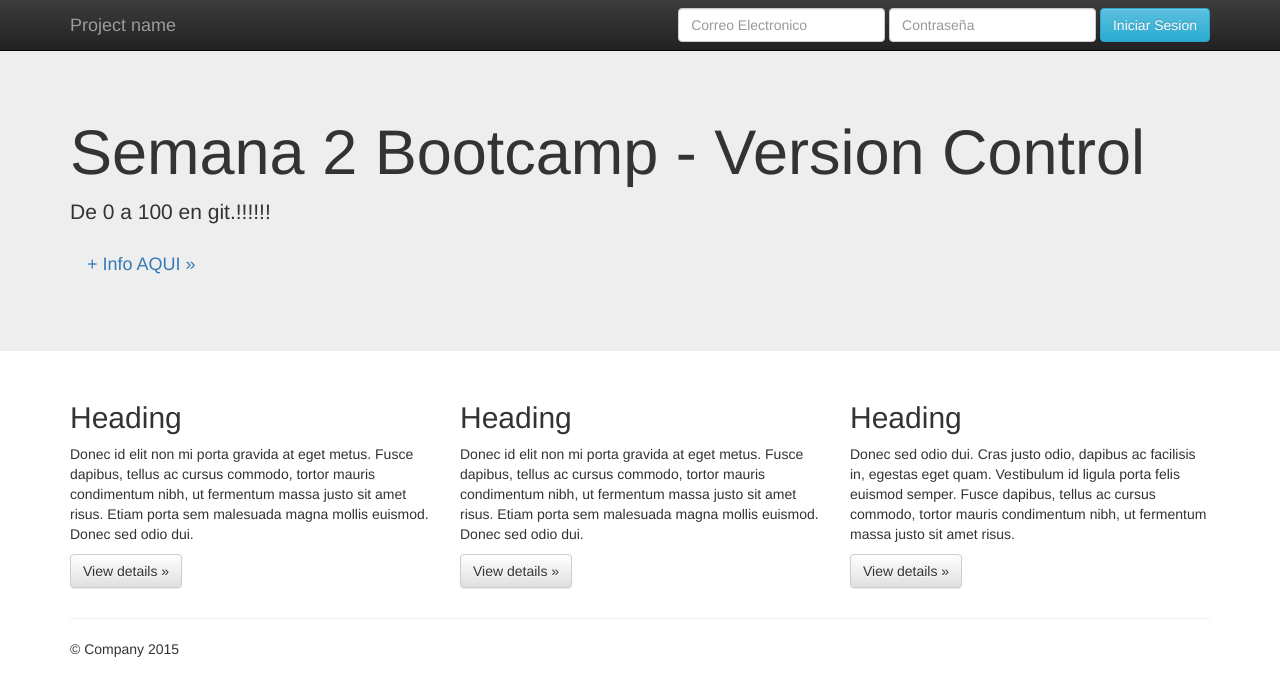
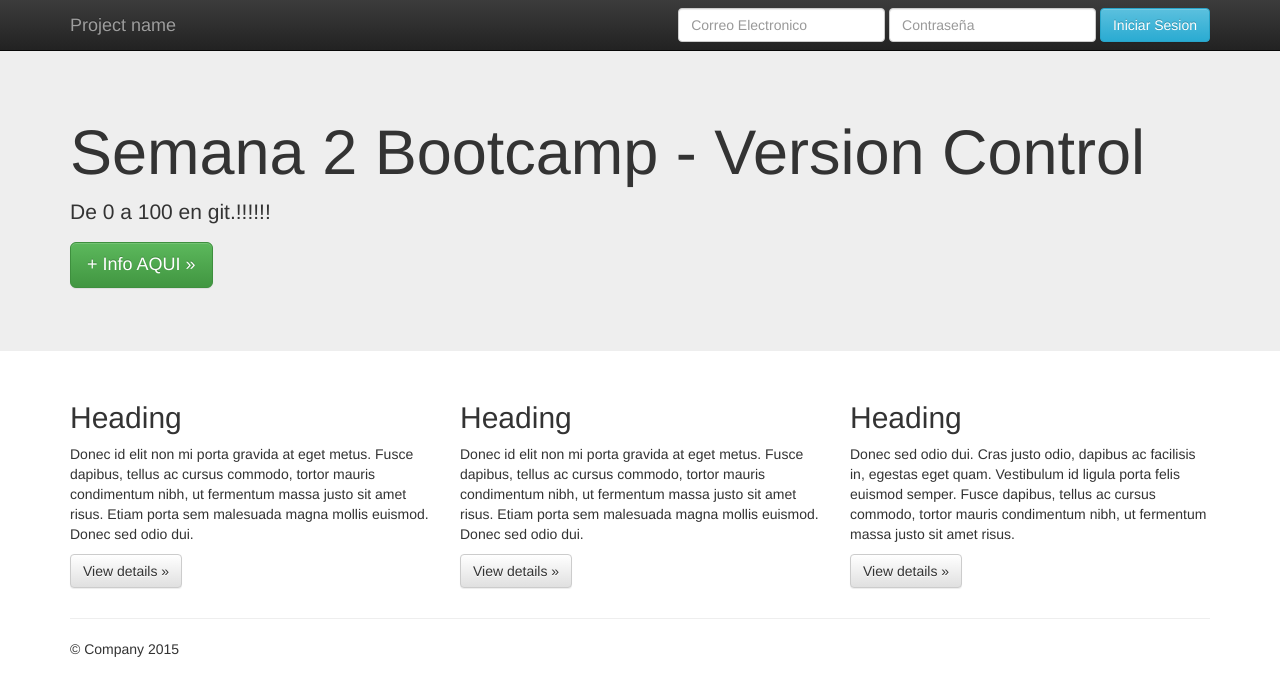
Before and after one commit to vderbis/Curso_Git, a plain HTML site: page index.html in a window 1280 px wide. Drawn offline with nearby package versions, Linux system fonts and the light colour scheme.

Commit message:
Se cambia estilo de boton en seccion principal de block a sucess

```diff
--- a/index.html
+++ b/index.html
@@ -57,7 +57,7 @@
       <div class="container">
         <h1>Semana 2 Bootcamp - Version Control</h1>
         <p>De 0 a 100 en git.!!!!!!</p>
-        <p><a class="btn btn-sucess btn-lg" href="#" role="button"> + Info AQUI &raquo;</a></p>
+        <p><a class="btn btn-success btn-lg" href="#" role="button"> + Info AQUI &raquo;</a></p>
       </div>
     </div>
 
```
